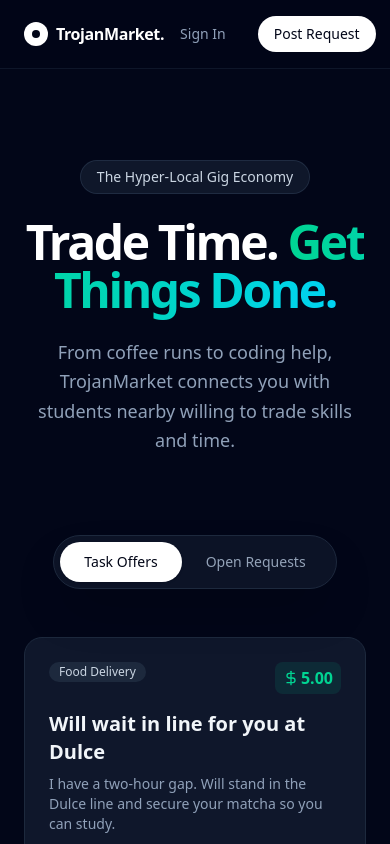
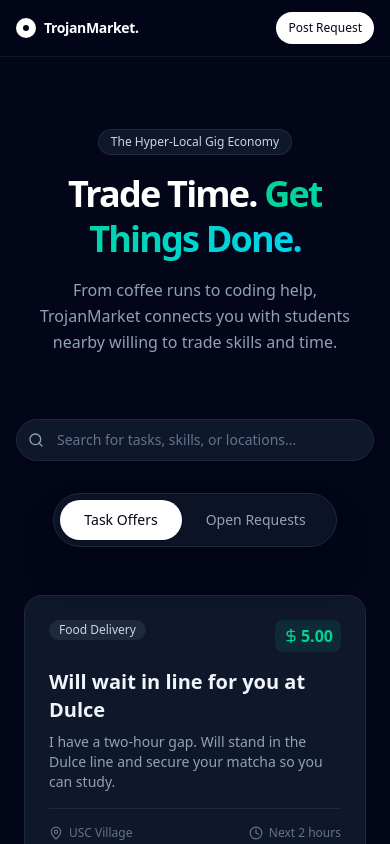
Before and after one commit to james-gui/Trojan-Marketplace, a Next.js app in the folder web/: page / in a window 390 px wide. Shown: the top 844 px of the page. Built offline with nearby package versions, Linux system fonts and the light colour scheme.

Commit message:
feat: mobile optimizations and search feature

```diff
--- a/web/src/app/page.tsx
+++ b/web/src/app/page.tsx
@@ -4,12 +4,14 @@ import { useState } from "react";
 import Header from "@/components/Header";
 import Hero from "@/components/Hero";
 import ViewToggle from "@/components/ViewToggle";
+import SearchBar from "@/components/SearchBar";
 import Feed from "@/components/Feed";
 
 type ViewMode = "offers" | "requests";
 
 export default function Home() {
   const [activeView, setActiveView] = useState<ViewMode>("offers");
+  const [searchQuery, setSearchQuery] = useState("");
 
   return (
     <div className="min-h-screen bg-slate-950 flex flex-col items-center">
@@ -18,9 +20,11 @@ export default function Home() {
       <main className="w-full relative">
         <Hero />
 
+        <SearchBar value={searchQuery} onChange={setSearchQuery} />
+
         <ViewToggle activeView={activeView} onToggle={setActiveView} />
 
-        <Feed activeView={activeView} />
+        <Feed activeView={activeView} searchQuery={searchQuery} />
       </main>
     </div>
   );
--- a/web/src/components/Feed.tsx
+++ b/web/src/components/Feed.tsx
@@ -87,16 +87,34 @@ const MOCK_REQUESTS: Listing[] = [
 
 interface FeedProps {
     activeView: ViewMode;
+    searchQuery: string;
 }
 
-export default function Feed({ activeView }: FeedProps) {
-    const data = activeView === "offers" ? MOCK_OFFERS : MOCK_REQUESTS;
+export default function Feed({ activeView, searchQuery }: FeedProps) {
+    const rawData = activeView === "offers" ? MOCK_OFFERS : MOCK_REQUESTS;
+
+    // Filter data based on search query
+    const data = rawData.filter(item =>
+        item.title.toLowerCase().includes(searchQuery.toLowerCase()) ||
+        item.description.toLowerCase().includes(searchQuery.toLowerCase()) ||
+        item.category.toLowerCase().includes(searchQuery.toLowerCase())
+    );
 
     return (
         <div className="max-w-6xl mx-auto px-6 pb-32 min-h-screen">
             <motion.div layout className="grid grid-cols-1 md:grid-cols-2 lg:grid-cols-3 gap-6">
                 <AnimatePresence mode="popLayout">
-                    {data.map((item) => (
+                    {data.length === 0 ? (
+                        <motion.div
+                            initial={{ opacity: 0 }}
+                            animate={{ opacity: 1 }}
+                            exit={{ opacity: 0 }}
+                            className="col-span-full py-12 text-center text-slate-500"
+                        >
+                            No listings found matching "{searchQuery}"
+                        </motion.div>
+                    ) : (
+                        data.map((item) => (
                             <motion.div
                                 key={item.id}
                                 layout
@@ -141,7 +159,8 @@ export default function Feed({ activeView }: FeedProps) {
                                     </div>
                                 </div>
                             </motion.div>
-                    ))}
+                        ))
+                    )}
                 </AnimatePresence>
             </motion.div>
         </div>
--- a/web/src/components/Header.tsx
+++ b/web/src/components/Header.tsx
@@ -9,22 +9,22 @@ export default function Header() {
             initial={{ y: -20, opacity: 0 }}
             animate={{ y: 0, opacity: 1 }}
             transition={{ duration: 0.6, ease: [0.16, 1, 0.3, 1] }}
-            className="fixed top-0 left-0 right-0 z-50 flex items-center justify-between px-6 py-4 backdrop-blur-md bg-slate-950/60 border-b border-slate-800/50"
+            className="fixed top-0 left-0 right-0 z-50 flex items-center justify-between px-4 sm:px-6 py-3 sm:py-4 backdrop-blur-md bg-slate-950/60 border-b border-slate-800/50"
         >
             <div className="flex items-center gap-2">
-                <div className="w-6 h-6 rounded-full bg-white flex items-center justify-center">
-                    <div className="w-2 h-2 rounded-full bg-slate-950" />
+                <div className="w-5 h-5 sm:w-6 sm:h-6 rounded-full bg-white flex items-center justify-center">
+                    <div className="w-1.5 h-1.5 sm:w-2 sm:h-2 rounded-full bg-slate-950" />
                 </div>
-                <span className="font-semibold tracking-tight text-white">
+                <span className="font-semibold tracking-tight text-white text-sm sm:text-base">
                     TrojanMarket.
                 </span>
             </div>
 
-            <nav className="flex items-center gap-4">
-                <Button variant="ghost" className="text-slate-400 hover:text-white rounded-full">
+            <nav className="flex items-center gap-2 sm:gap-4">
+                <Button variant="ghost" size="sm" className="hidden sm:inline-flex text-slate-400 hover:text-white rounded-full">
                     Sign In
                 </Button>
-                <Button className="rounded-full bg-white text-slate-950 hover:bg-slate-200">
+                <Button size="sm" className="rounded-full bg-white text-slate-950 hover:bg-slate-200 text-xs sm:text-sm h-8 sm:h-9">
                     Post Request
                 </Button>
             </nav>
--- a/web/src/components/Hero.tsx
+++ b/web/src/components/Hero.tsx
@@ -19,25 +19,25 @@ export default function Hero() {
     };
 
     return (
-        <section className="pt-40 pb-20 px-6 max-w-5xl mx-auto flex flex-col items-center text-center">
+        <section className="pt-32 sm:pt-40 pb-16 sm:pb-20 px-4 sm:px-6 max-w-5xl mx-auto flex flex-col items-center text-center">
             <motion.div
                 variants={containerVars}
                 initial="hidden"
                 animate="show"
-                className="space-y-6"
+                className="space-y-4 sm:space-y-6"
             >
-                <motion.div variants={textVars} className="inline-block rounded-full bg-slate-800/50 border border-slate-700/50 px-4 py-1.5 text-sm font-medium text-slate-300">
+                <motion.div variants={textVars} className="inline-block rounded-full bg-slate-800/50 border border-slate-700/50 px-3 py-1 sm:px-4 sm:py-1.5 text-xs sm:text-sm font-medium text-slate-300">
                     The Hyper-Local Gig Economy
                 </motion.div>
 
-                <motion.h1 variants={textVars} className="text-5xl md:text-7xl font-bold tracking-tighter text-white">
-                    Trade Time. <br className="hidden md:block" />
+                <motion.h1 variants={textVars} className="text-4xl sm:text-5xl md:text-7xl font-bold tracking-tighter text-white leading-tight">
+                    Trade Time. <br className="hidden sm:block" />
                     <span className="text-transparent bg-clip-text bg-gradient-to-r from-emerald-400 to-cyan-400">
                         Get Things Done.
                     </span>
                 </motion.h1>
 
-                <motion.p variants={textVars} className="text-lg md:text-xl text-slate-400 max-w-2xl mx-auto leading-relaxed">
+                <motion.p variants={textVars} className="text-base sm:text-lg md:text-xl text-slate-400 max-w-2xl mx-auto leading-relaxed px-2">
                     From coffee runs to coding help, TrojanMarket connects you with students nearby willing to trade skills and time.
                 </motion.p>
             </motion.div>
--- /dev/null
+++ b/web/src/components/SearchBar.tsx
@@ -0,0 +1,33 @@
+"use client";
+
+import { motion } from "framer-motion";
+import { Search } from "lucide-react";
+
+interface SearchBarProps {
+    value: string;
+    onChange: (val: string) => void;
+}
+
+export default function SearchBar({ value, onChange }: SearchBarProps) {
+    return (
+        <motion.div
+            initial={{ opacity: 0, scale: 0.95 }}
+            animate={{ opacity: 1, scale: 1 }}
+            transition={{ duration: 0.4 }}
+            className="w-full max-w-md mx-auto mb-8 px-4 sm:px-0"
+        >
+            <div className="relative group">
+                <div className="absolute inset-y-0 left-0 pl-3 sm:pl-4 flex items-center pointer-events-none">
+                    <Search className="h-4 w-4 text-slate-400 group-focus-within:text-emerald-400 transition-colors" />
+                </div>
+                <input
+                    type="text"
+                    value={value}
+                    onChange={(e) => onChange(e.target.value)}
+                    placeholder="Search for tasks, skills, or locations..."
+                    className="w-full bg-slate-900 border border-slate-800 rounded-full py-2.5 sm:py-3 pl-10 sm:pl-12 pr-4 text-sm text-slate-200 placeholder-slate-500 focus:outline-none focus:ring-2 focus:ring-emerald-500/50 focus:border-emerald-500/50 transition-all shadow-sm"
+                />
+            </div>
+        </motion.div>
+    );
+}
```
Lines whose indentation alone changed are shown as unchanged.
